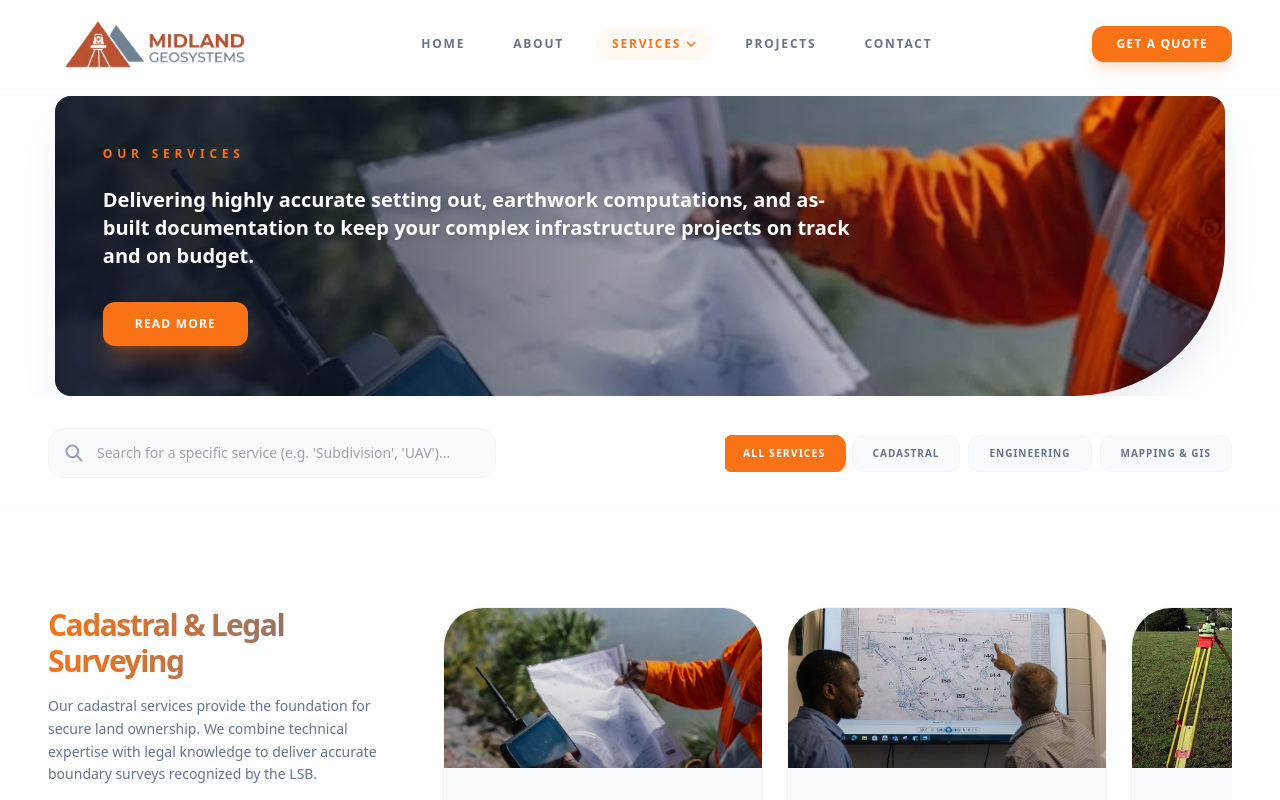
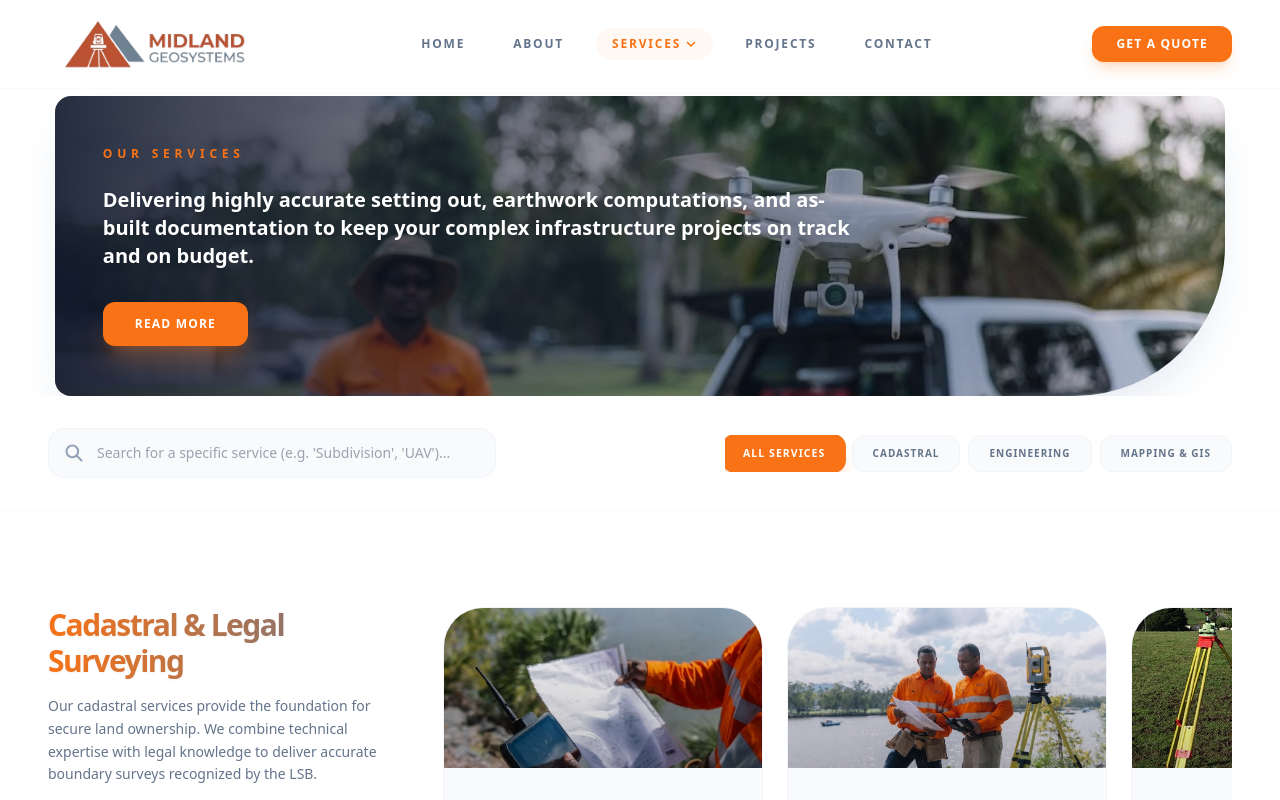
Before and after one commit to dantekin-uk/midland, a React (Vite) app: page /services in a window 1280 px wide. Shown: the top 800 px of the page. Built offline with nearby package versions, Linux system fonts and the light colour scheme.

Commit message:
Fix build errors and update LSB accreditation terminology

```diff
--- a/src/pages/Projects.jsx
+++ b/src/pages/Projects.jsx
@@ -5,7 +5,7 @@ import { MapContainer, TileLayer, Marker, useMap } from 'react-leaflet';
 import { useInView } from 'react-intersection-observer';
 import L from 'leaflet';
 import 'leaflet/dist/leaflet.css';
-import topography from '../assets/servicesoptions/ser3.jpg'; // New image for Projects hero
+import topography from '../assets/services/ser3.jpg';
 
 // Fix Leaflet marker icon issue
 delete L.Icon.Default.prototype._getIconUrl;
--- a/src/pages/ServiceDetail.jsx
+++ b/src/pages/ServiceDetail.jsx
@@ -1,10 +1,9 @@
 import React, { useState, useMemo, useEffect } from 'react';
 import { useParams, Link } from 'react-router-dom';
 import { motion } from 'framer-motion';
-import aboutHero from '../assets/about.jpg';
-import surveying from '../assets/services/survaying.jpg';
+
 import engineering from '../assets/servicesoptions/construction.jpg';
-import photogrammetry from '../assets/services/photography.jpg';
+
 import documentation from '../assets/servicesoptions/doc.jpg';
 import earthworks from '../assets/servicesoptions/eath.jpg';
 import roadpipeline from '../assets/servicesoptions/rd.jpg';
@@ -12,12 +11,10 @@ import boundary from '../assets/servicesoptions/bau.jpg';
 import subdivision from '../assets/servicesoptions/land.jpg';
 import titledeed from '../assets/servicesoptions/tit.jpg';
 import dispute from '../assets/servicesoptions/dis.webp';
-import modeling from '../assets/servicesoptions/modeling.jpg';
+import modeling from '../assets/servicesoptions/doc.jpg';
 import data from '../assets/servicesoptions/dt.jpg';
-import topography from '../assets/servicesoptions/topography.jpg';
-import photogrammetryUAV from '../assets/services/ser3.jpg'; // Fallback: Using existing photogrammetry image to resolve import error
-import terrainModeling from '../assets/servicesoptions/modeling.jpg'; // Assuming this is the new 3D Terrain Modeling image
-import topographicSurveys from '../assets/servicesoptions/rd.jpg'; // Assuming this is the new Topographic Surveys image
+
+import photogrammetryUAV from '../assets/services/ser3.jpg';
 
 const fadeIn = {
   hidden: { opacity: 0, y: 20 },
@@ -152,7 +149,7 @@ const SERVICE_DATA = {
       { label: "Feature Extraction", desc: "Pinpointing the exact locations of trees, water bodies, roads, and existing infrastructure." },
       { label: "Design Foundation", desc: "Supplying precise CAD-ready files that serve as the base layer for all design work." }
     ],
-    image: topographicSurveys,
+    image: roadpipeline,
     specs: [ { label: "Format", val: "DWG/DXF" }, { label: "Interval", val: "0.5m Contours" }, { label: "Detail", val: "All-Feature" } ]
   },
   "3d-terrain-modeling": {
@@ -165,7 +162,7 @@ const SERVICE_DATA = {
       { label: "Digital Terrain Models (DTM)", desc: "Incorporating breaklines and spatial features for complex engineering calculations." },
       { label: "Slope & Runoff Analysis", desc: "Utilizing 3D data to predict water flow and prevent flooding on development sites." }
     ],
-    image: terrainModeling,
+    image: modeling,
     specs: [ { label: "Mesh", val: "Triangulated" }, { label: "Analysis", val: "Slope/Aspect" }, { label: "Precision", val: "High-Grid" } ]
   },
   "gis-data-management": {
--- a/src/pages/Services.jsx
+++ b/src/pages/Services.jsx
@@ -5,15 +5,15 @@ import { motion, AnimatePresence } from 'framer-motion';
 import engineering from '../assets/servicesoptions/construction.jpg';
 import photogrammetry from '../assets/services/ser3.jpg';
 import boundary from '../assets/servicesoptions/bau.jpg';
-import subdivision from '../assets/servicesoptions/doc.jpg';
+import subdivision from '../assets/servicesoptions/land.jpg';
 import titledeed from '../assets/servicesoptions/tit.jpg';
 import dispute from '../assets/servicesoptions/dis.webp';
 import documentation from '../assets/servicesoptions/doc.jpg';
 import earthworks from '../assets/servicesoptions/eath.jpg';
 import roadpipeline from '../assets/servicesoptions/rd.jpg';
-import modeling from '../assets/servicesoptions/bau.jpg';
+import modeling from '../assets/servicesoptions/doc.jpg';
 import data from '../assets/servicesoptions/dt.jpg';
-import topography from '../assets/servicesoptions/doc.jpg';
+import topography from '../assets/servicesoptions/land.jpg';
 
 
 const fadeIn = {
@@ -78,7 +78,7 @@ const Services = () => {
       <section className="relative pt-24 px-4 lg:px-6">
         <div className="relative w-full max-w-[95%] mx-auto h-[260px] lg:h-[300px] overflow-hidden rounded-2xl rounded-br-[150px] shadow-2xl shadow-slate-200">
           <div className="absolute inset-0">
-            <img src={modeling} alt="Our Services" className="w-full h-full object-cover" loading="eager" /> {/* Hero image loads eagerly */}
+            <img src={photogrammetry} alt="Our Services" className="w-full h-full object-cover" loading="eager" /> {/* Hero image loads eagerly */}
             <div className="absolute inset-0 bg-gradient-to-r from-slate-900/90 via-slate-900/40 to-transparent"></div>
           </div>
 
```
Also changed, not shown: src/assets/services/construction.jpg (added).
